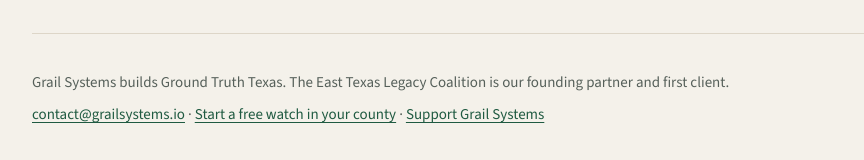
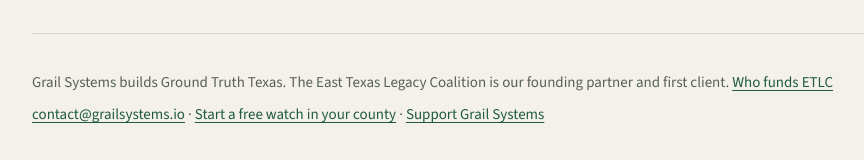
Before and after one commit to Grail-Systems/Grail-Systems.github.io, a plain HTML site: page for-groups.html in a window 1280 px wide. Shown: the part 2764-2924 px from the top of the page, without its empty margins (102-966 px from the left). Drawn offline with nearby package versions, Linux system fonts and the light colour scheme; no server answers; files whose address does not match are found by name; a web font is replaced by a local one.

Commit message:
Offer page: link to who funds ETLC
Co-Authored-By: Claude Opus 5.5 <noreply@anthropic.com>
Claude-Session: https://claude.ai/code/session_01ASCF5BPnvsm178PfzCsS2Q

```diff
--- a/for-groups.html
+++ b/for-groups.html
@@ -112,7 +112,7 @@ footer p{margin:0 0 8px}
 </div></section>
 
 <div class="wrap"><footer>
-<p>Grail Systems builds Ground Truth Texas. The East Texas Legacy Coalition is our founding partner and first client.</p>
+<p>Grail Systems builds Ground Truth Texas. The East Texas Legacy Coalition is our founding partner and first client. <a href="https://easttexaslegacy.org/donate.html#who-funds">Who funds ETLC</a></p>
 <p><a href="mailto:contact@grailsystems.io">contact@grailsystems.io</a> · <a href="/network">Start a free watch in your county</a> · <a href="/donate.html">Support Grail Systems</a></p>
 </footer></div>
 <script>
```
